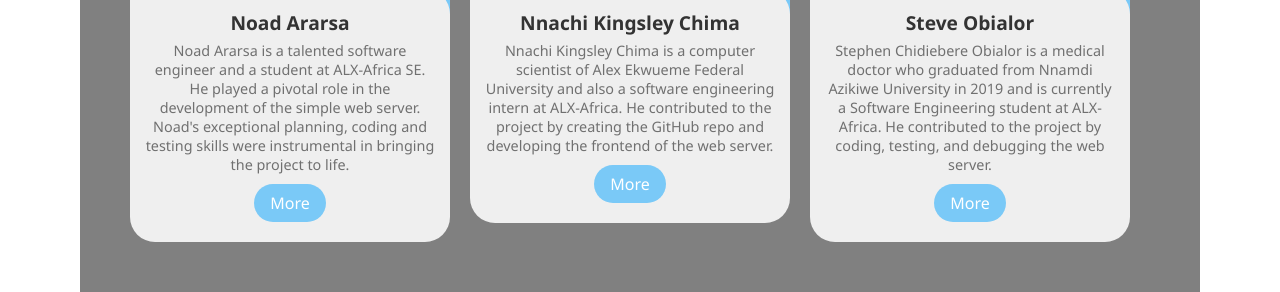
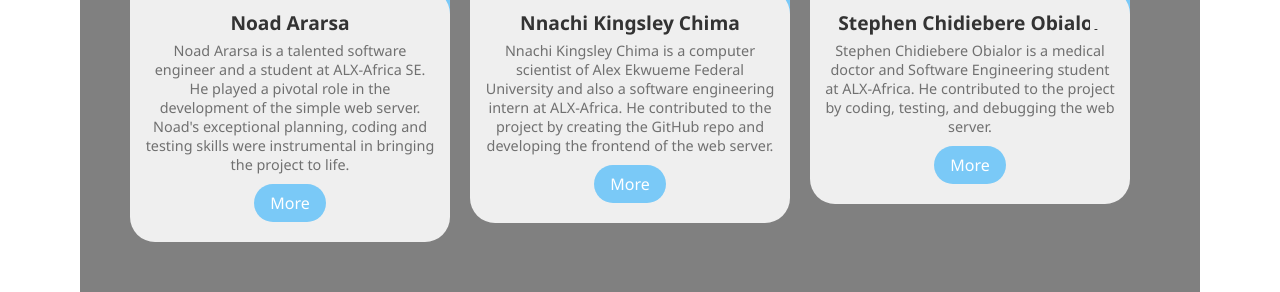
Before and after one commit to kingieX/SWS_landing-page, a plain HTML site: page index.html in a window 1280 px wide. Shown: the part 1418-1710 px from the top of the page. Drawn offline with Linux system fonts and the light colour scheme.

Commit message:
edit stephens about

```diff
--- a/index.html
+++ b/index.html
@@ -139,8 +139,8 @@
                     </div>
 
                     <div class="card-content">
-                        <h2 class="name">Steve Obialor</h2>
-                        <p class="description">Stephen Chidiebere Obialor is a medical doctor who graduated from Nnamdi Azikiwe University in 2019 and is currently a Software Engineering student at ALX-Africa.
+                        <h2 class="name">Stephen Chidiebere Obialor</h2>
+                        <p class="description">Stephen Chidiebere Obialor is a medical doctor and Software Engineering student at ALX-Africa.
                             He contributed to the project by coding, testing, and debugging the web server.
                         </p>
                             <span class="more-4">With a passion for innovation and a desire to solve problems, Stephen is committed to finding better ways to make a difference in people's lives, particularly in Africa.
```
